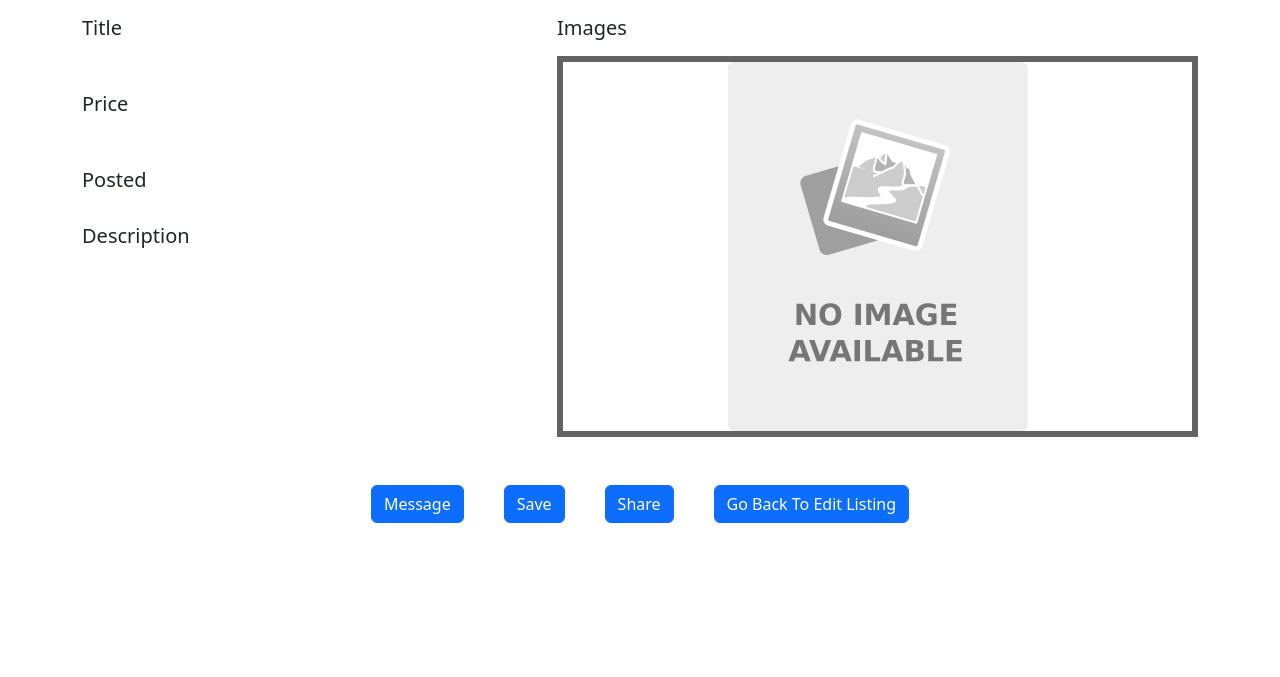
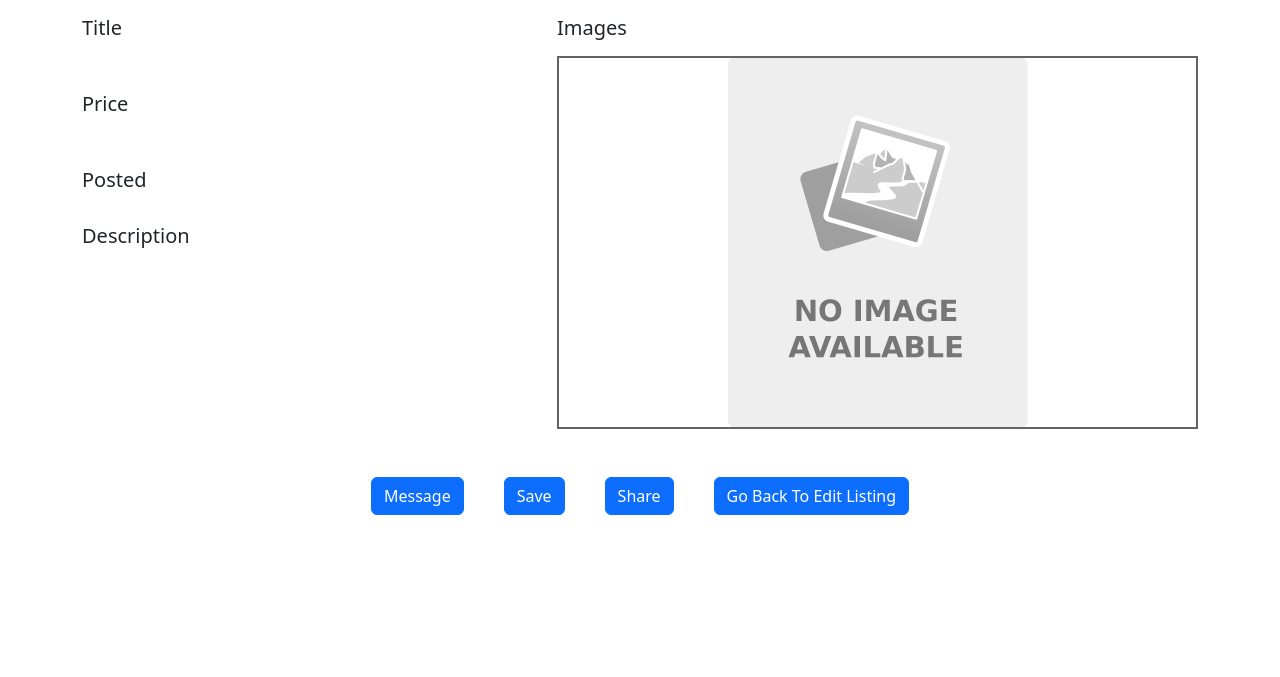
Before and after one commit to KagaSumi/Student-Sales, a Flask app: template templates/preview_listing.html in a window 1280 px wide. Shown: the part 56-733 px from the top of the page. Run offline with Flask 3, Linux system fonts and the light colour scheme; the template is opened without the code that fills it, so the values that code supplies are empty.

Commit message:
Add border for caro images

```diff
--- a/static/css/preview_listing.css
+++ b/static/css/preview_listing.css
@@ -56,7 +56,7 @@
 .caroImages {
     flex-grow: 1;
 }
-.caroImages div {
+#carouselExampleIndicators {
     border: 2px solid #0000009c;
 }
 .carousel-item img {
--- a/static/css/view_listing.css
+++ b/static/css/view_listing.css
@@ -68,7 +68,7 @@
 .caroImages {
     flex-grow: 1;
 }
-.caroImages div {
+#carouselExampleIndicators {
     border: 2px solid #0000009c;
 }
 .carousel-item img {
```
